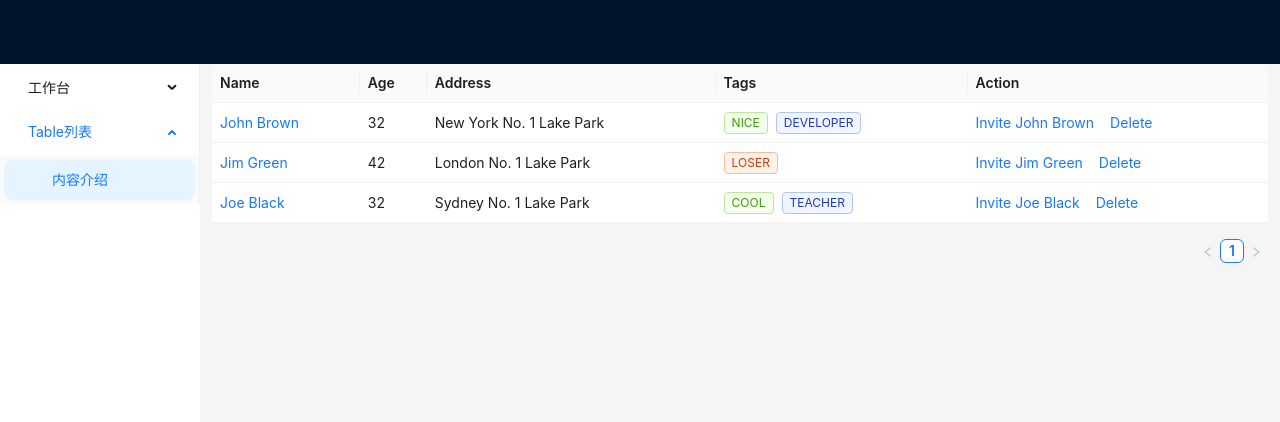
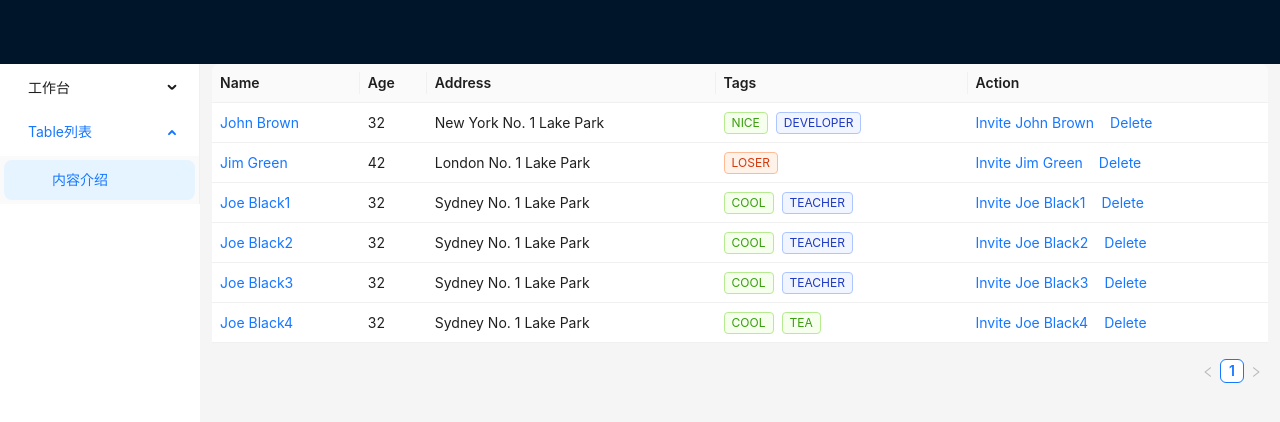
Before and after one commit to KaiChow/vite-react-apps, a React (Vite) app: page /tables/baseTable in a window 1280 px wide. Shown: the top 422 px of the page. Built offline with nearby package versions, Linux system fonts and the light colour scheme.

Commit message:
配置热更新

```diff
--- a/src/pages/Tables/BaseTable.tsx
+++ b/src/pages/Tables/BaseTable.tsx
@@ -76,10 +76,31 @@ const data: DataType[] = [
   },
   {
     key: '3',
-    name: 'Joe Black',
+    name: 'Joe Black1',
     age: 32,
     address: 'Sydney No. 1 Lake Park',
     tags: ['cool', 'teacher'],
+  },
+  {
+    key: '4',
+    name: 'Joe Black2',
+    age: 32,
+    address: 'Sydney No. 1 Lake Park',
+    tags: ['cool', 'teacher'],
+  },
+  {
+    key: '5',
+    name: 'Joe Black3',
+    age: 32,
+    address: 'Sydney No. 1 Lake Park',
+    tags: ['cool', 'teacher'],
+  },
+  {
+    key: '6',
+    name: 'Joe Black4',
+    age: 32,
+    address: 'Sydney No. 1 Lake Park',
+    tags: ['cool', 'tea'],
   },
 ];
 
--- a/src/router/index.tsx
+++ b/src/router/index.tsx
@@ -14,16 +14,20 @@ const routes: RouteObject[] = [
     children: [
       {
         path: "dashboard",
+        id:'1',
         children: [
           {
             path: "about",
+            id:'11',
             element: <About />,
           },
           {
             path: "article",
+            id:'12',
             element: <Article />,
           },
           {
+            id:'13',
             path: "orderDetail",
             element: <OrderDetail />,
           },
@@ -31,8 +35,10 @@ const routes: RouteObject[] = [
       },
       {
         path: "tables",
+        id:'2',
         children: [
           {
+            id:'21',
             path: "baseTable",
             element: <BaseTable />,
           },
--- a/vite.config.ts
+++ b/vite.config.ts
@@ -12,6 +12,7 @@ export default defineConfig({
   },
   // 反向代理
   server: {
+    hmr:true,
     host: "0.0.0.0", //服务器ip地址
     port: 5566, //本地端口
     fs: {
```
